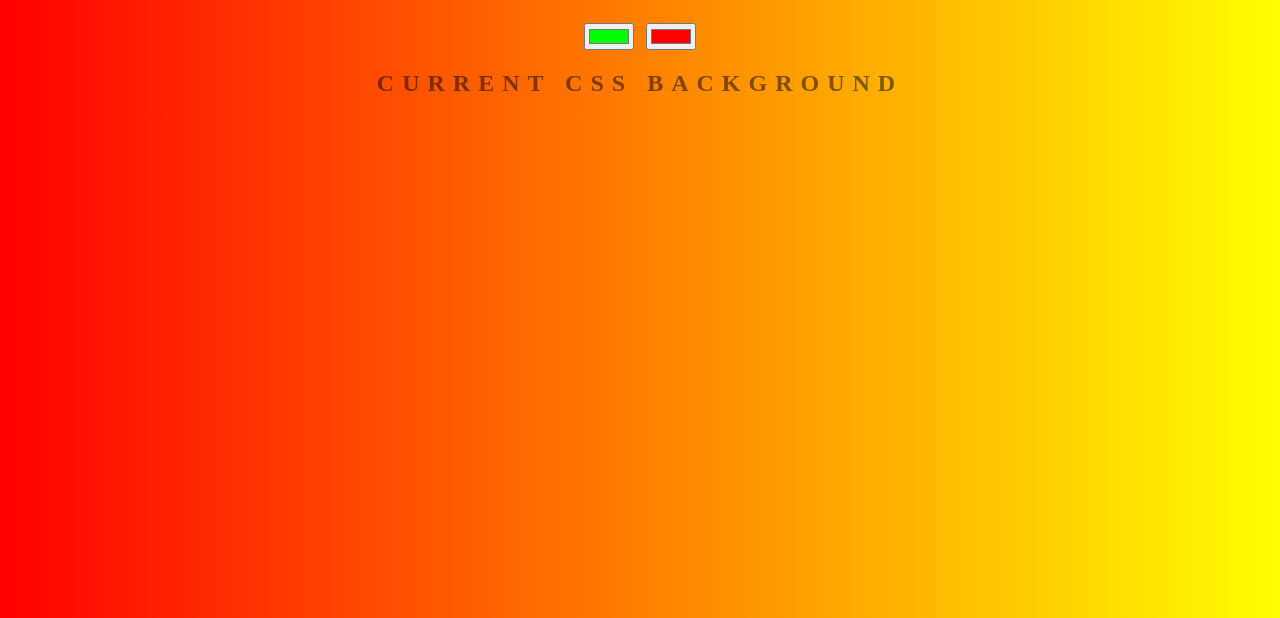
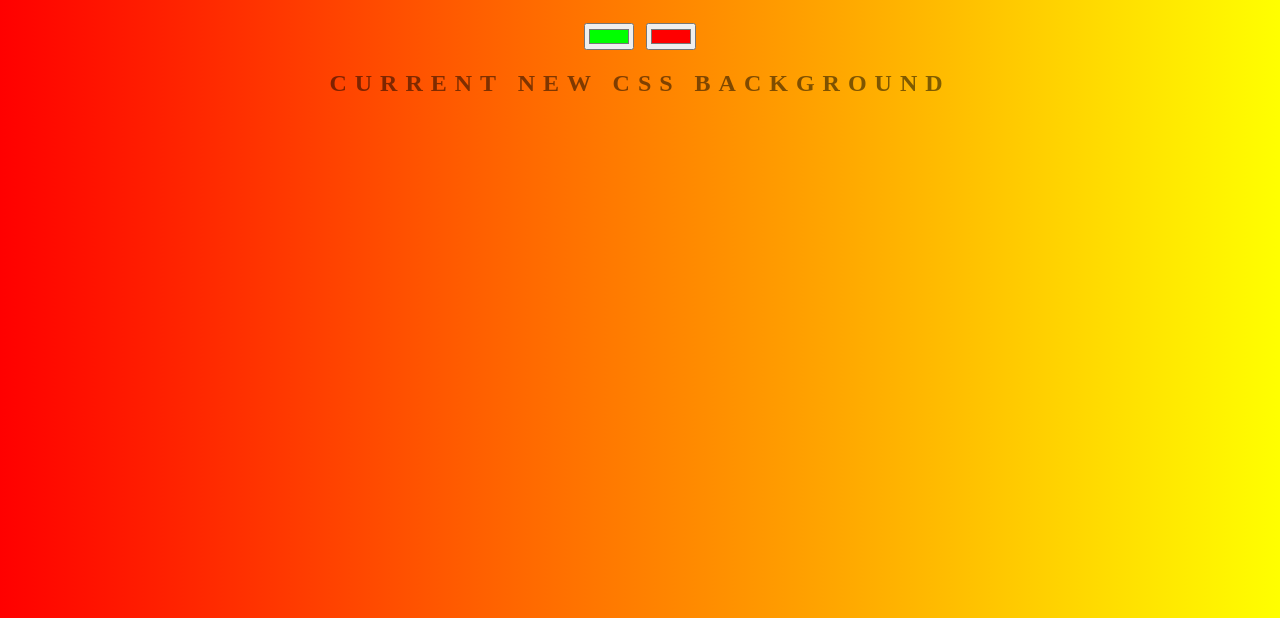
Before and after one commit to deevasgrg68/learngithub, a plain HTML site: page index.html in a window 1280 px wide. Shown: the part 182-800 px from the top of the page. Drawn offline with Linux system fonts and the light colour scheme.

Commit message:
Changing H2 title

```diff
--- a/index.html
+++ b/index.html
@@ -8,7 +8,7 @@
 	<h1>Background Generator</h1>
 	<input class="color1" type="color" name="color1" value="#00ff00">
 	<input class="color2" type="color" name="color2" value="#ff0000">
-	<h2>Current CSS Background</h2>
+	<h2>CURRENT NEW CSS Background</h2>
 	<h3></h3>
 	<script type="text/javascript" src="script.js"></script>
 </body>
```
